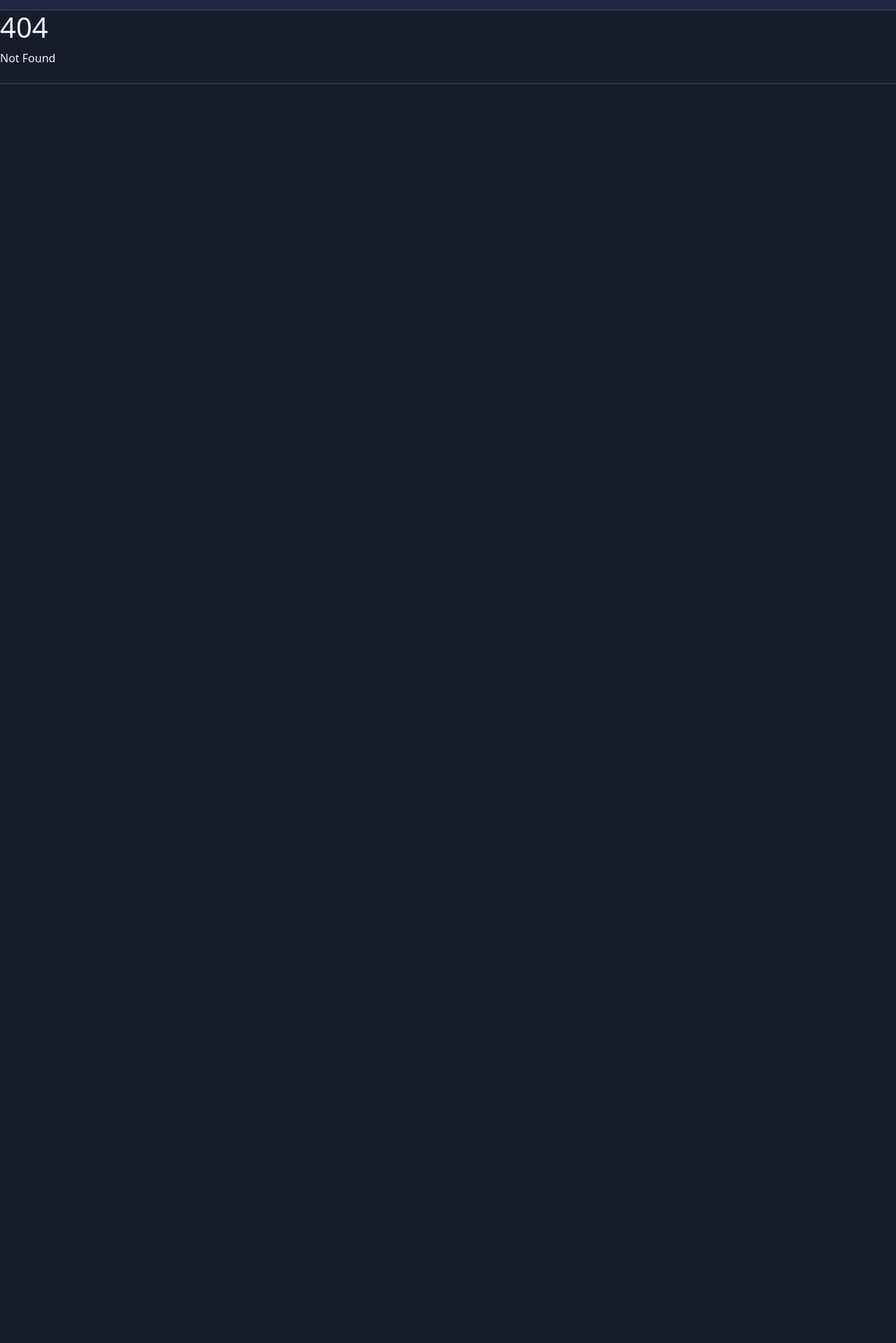
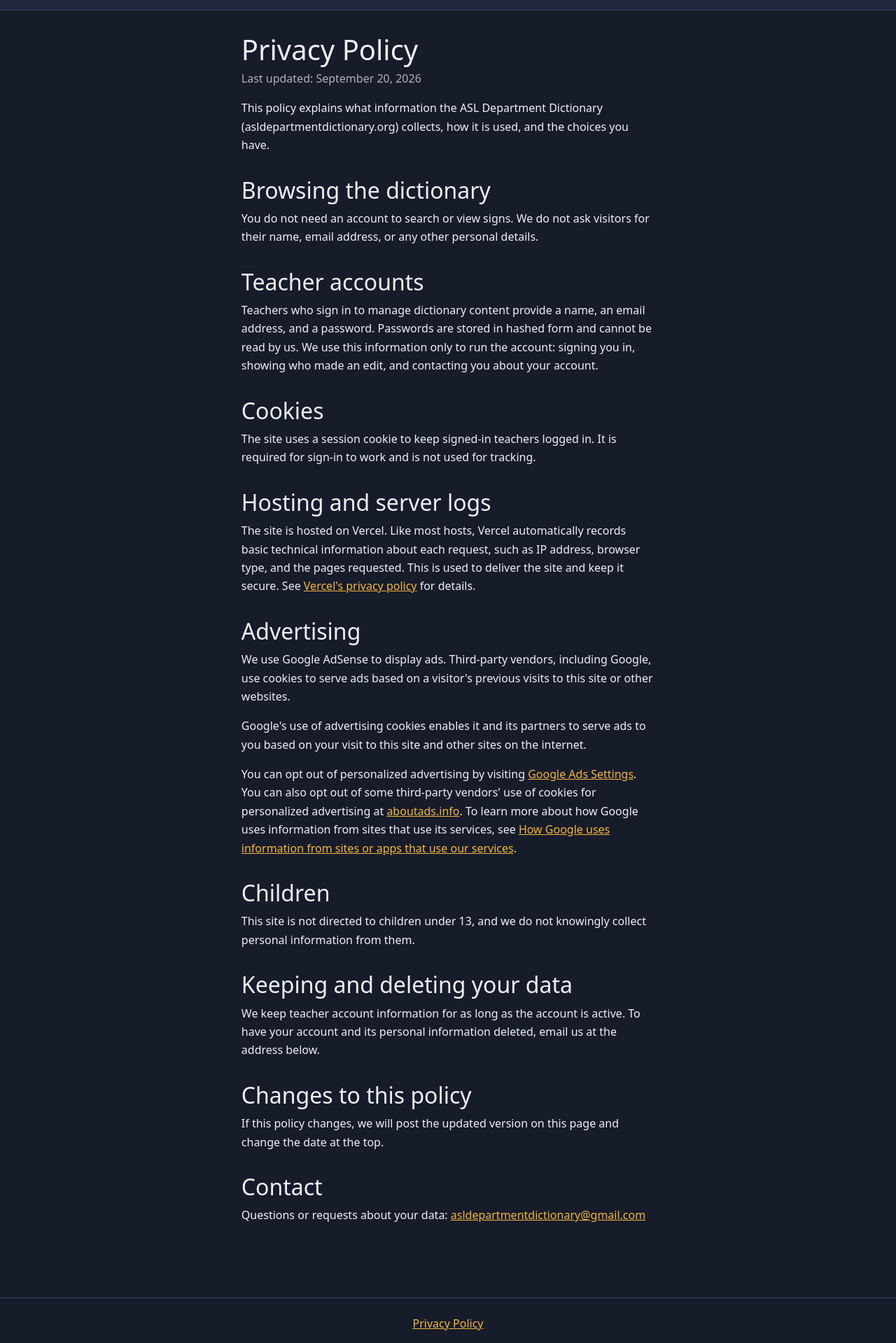
Before and after one commit to ManOfNeptune27/ASLDepartmentDictionary, a SvelteKit app: page /privacy in a window 1280 px wide. Before the commit this address had no page. Shown: the part 53-1972 px from the top of the page at 70% size. Before the commit the page ends 800 px from the top, so only its background shows below. Built offline with nearby package versions, Linux system fonts and the light colour scheme.

Commit message:
Add privacy policy page
Create the privacy policy route with account, cookie, hosting, advertising, and data-retention details, and link it from the site footer.

```diff
--- a/src/routes/+layout.svelte
+++ b/src/routes/+layout.svelte
@@ -28,6 +28,7 @@
 		data-ad-format="auto"
 		data-full-width-responsive="true">
 	</ins>
+	<a class="privacy-link d-block mt-2" href="/privacy">Privacy Policy</a>
 </footer>
 
 <style>
--- /dev/null
+++ b/src/routes/privacy/+page.svelte
@@ -0,0 +1,114 @@
+<svelte:head>
+	<title>Privacy Policy | ASL Department Dictionary</title>
+	<meta
+		name="description"
+		content="How the ASL Department Dictionary handles account data, cookies, and advertising."
+	/>
+</svelte:head>
+
+<main class="policy">
+	<h1>Privacy Policy</h1>
+	<p class="updated">Last updated: September 20, 2026</p>
+
+	<p>
+		This policy explains what information the ASL Department Dictionary
+		(asldepartmentdictionary.org) collects, how it is used, and the choices you have.
+	</p>
+
+	<h2>Browsing the dictionary</h2>
+	<p>
+		You do not need an account to search or view signs. We do not ask visitors for
+		their name, email address, or any other personal details.
+	</p>
+
+	<h2>Teacher accounts</h2>
+	<p>
+		Teachers who sign in to manage dictionary content provide a name, an email address,
+		and a password. Passwords are stored in hashed form and cannot be read by us. We use
+		this information only to run the account: signing you in, showing who made an edit,
+		and contacting you about your account.
+	</p>
+
+	<h2>Cookies</h2>
+	<p>
+		The site uses a session cookie to keep signed-in teachers logged in. It is required
+		for sign-in to work and is not used for tracking.
+	</p>
+
+	<h2>Hosting and server logs</h2>
+	<p>
+		The site is hosted on Vercel. Like most hosts, Vercel automatically records basic
+		technical information about each request, such as IP address, browser type, and the
+		pages requested. This is used to deliver the site and keep it secure. See
+		<a href="https://vercel.com/legal/privacy-policy" rel="noopener noreferrer">Vercel's privacy policy</a>
+		for details.
+	</p>
+
+	<h2>Advertising</h2>
+	<p>
+		We use Google AdSense to display ads. Third-party vendors, including Google, use
+		cookies to serve ads based on a visitor's previous visits to this site or other
+		websites.
+	</p>
+	<p>
+		Google's use of advertising cookies enables it and its partners to serve ads to
+		you based on your visit to this site and other sites on the internet.
+	</p>
+	<p>
+		You can opt out of personalized advertising by visiting
+		<a href="https://adssettings.google.com" rel="noopener noreferrer">Google Ads Settings</a>.
+		You can also opt out of some third-party vendors' use of cookies for personalized
+		advertising at
+		<a href="https://www.aboutads.info" rel="noopener noreferrer">aboutads.info</a>.
+		To learn more about how Google uses information from sites that use its services, see
+		<a href="https://policies.google.com/technologies/partner-sites" rel="noopener noreferrer">
+			How Google uses information from sites or apps that use our services</a>.
+	</p>
+
+	<h2>Children</h2>
+	<p>
+		This site is not directed to children under 13, and we do not knowingly collect
+		personal information from them.
+	</p>
+
+	<h2>Keeping and deleting your data</h2>
+	<p>
+		We keep teacher account information for as long as the account is active. To have
+		your account and its personal information deleted, email us at the address below.
+	</p>
+
+	<h2>Changes to this policy</h2>
+	<p>
+		If this policy changes, we will post the updated version on this page and change the
+		date at the top.
+	</p>
+
+	<h2>Contact</h2>
+	<p>
+		Questions or requests about your data:
+		<a href="mailto:asldepartmentdictionary@gmail.com">asldepartmentdictionary@gmail.com</a>
+	</p>
+</main>
+
+<style>
+	.policy {
+		max-width: 68ch;
+		margin: 0 auto;
+		padding: 2rem 1rem 4rem;
+		line-height: 1.65;
+	}
+
+	.policy h1 {
+		margin-bottom: 0.25rem;
+	}
+
+	.policy h2 {
+		margin-top: 2rem;
+		margin-bottom: 0.5rem;
+	}
+
+	.updated {
+		opacity: 0.7;
+		margin-top: 0;
+	}
+</style>
```
